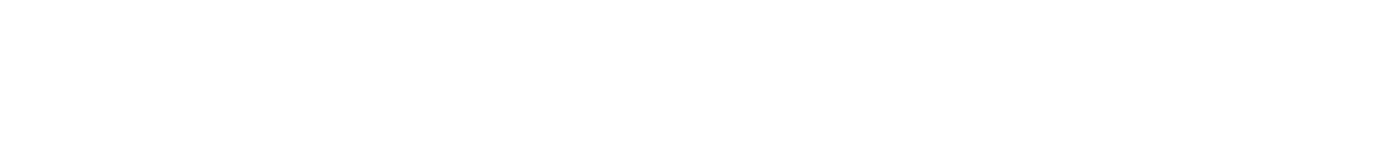
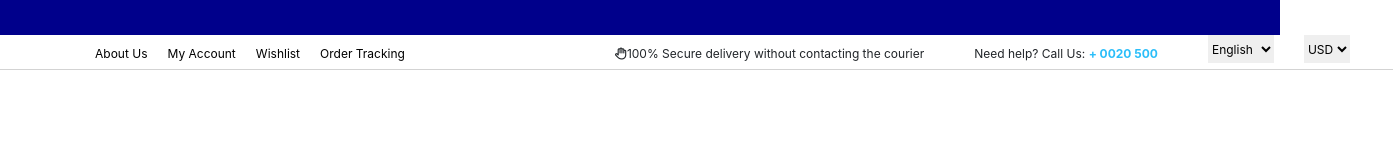
Before and after one commit to AlizadaLN/FrontEndProject, a plain HTML site: page assets/index.html in a window 1280 px wide. Shown: the whole page, 1393 px wide, since content can reach past the window. Drawn offline with nearby package versions, Linux system fonts and the light colour scheme.

Commit message:
first line

```diff
--- /dev/null
+++ b/assets/css/style.css
@@ -0,0 +1,96 @@
+body {
+    margin: 0;
+
+  }
+
+.blueRow{
+    width: 100%;
+    height: 35px;
+    background-color: darkblue;
+    color: white;
+
+
+}
+
+.navbar-toggler {
+    overflow: hidden;
+    background-color: blue;
+
+  }
+
+
+  .topnav {
+    overflow: hidden;
+    margin-left: 100px;
+
+  }
+
+  .topnav a {
+    float: left;
+    display: block;
+    color: black;
+    text-align: center;
+
+    padding: 10px;
+    text-decoration: none;
+    font-size: 12px;
+  }
+
+  .topnav a:hover {
+
+    color: blue;
+  }
+
+
+
+  .topnav .icon {
+    display: none;
+  }
+
+  /* @media screen and (max-width: 600px) {
+    .topnav a:not(:first-child) {display: none;}
+    .topnav a.icon {
+      float: right;
+      display: block;
+    }
+  }
+
+  @media screen and (max-width: 600px) {
+    .topnav.responsive {position: relative;}
+    .topnav.responsive .icon {
+      position: absolute;
+      right: 0;
+      top: 0;
+    }
+    .topnav.responsive a {
+      float: none;
+      display: block;
+      text-align: left;
+    }} */
+
+    .row{
+        width: 110%;
+        height: 35px;
+        border-bottom: solid 0.5px lightgray;
+        display: flex;
+
+
+    }
+
+    .topbar-notice{
+        margin-top: 10px;
+        padding-left: 200px;
+        font-size: 12px;
+
+
+    }
+
+    .text-content{
+        margin-top: 10px;
+        padding-left: 50px;
+        font-size: 12px;
+    }
+
+    .input-group mb-3{
+        padding-left: 200px;
+    }
--- a/assets/index.html
+++ b/assets/index.html
@@ -1,12 +1,80 @@
 <!DOCTYPE html>
 <html lang="en">
+
 <head>
     <meta charset="UTF-8">
     <meta http-equiv="X-UA-Compatible" content="IE=edge">
     <meta name="viewport" content="width=device-width, initial-scale=1.0">
+    <link rel="stylesheet" href="https://cdn.jsdelivr.net/npm/bootstrap@4.6.2/dist/css/bootstrap.min.css"
+        integrity="sha384-xOolHFLEh07PJGoPkLv1IbcEPTNtaed2xpHsD9ESMhqIYd0nLMwNLD69Npy4HI+N" crossorigin="anonymous">
+    <link rel="stylesheet" href="https://cdnjs.cloudflare.com/ajax/libs/font-awesome/6.3.0/css/all.min.css"
+        integrity="sha512-SzlrxWUlpfuzQ+pcUCosxcglQRNAq/DZjVsC0lE40xsADsfeQoEypE+enwcOiGjk/bSuGGKHEyjSoQ1zVisanQ=="
+        crossorigin="anonymous" referrerpolicy="no-referrer" />
+    <link rel="stylesheet" href="./css/style.css">
     <title>HomePage</title>
 </head>
+
 <body>
+    <div class="homePage">
+        <div class="header">
+            <div class="blueRow">
+                <a href=""></a>
 
+            </div>
+            <div class="row">
+                <div class="navBar">
+
+                    <div class="topnav" id="myTopnav">
+                        <a href="#home" class="active">About Us</a>
+                        <a href="#news">My Account</a>
+                        <a href="#contact">Wishlist</a>
+                        <a href="#about">Order Tracking</a>
+                        <a href="javascript:void(0);" class="icon" onclick="myFunction()">
+                            <i class="fa fa-bars"></i>
+                        </a>
+                    </div>
+                </div>
+                <div class="topbar-notice">
+
+                    <p><i class="fa-regular fa-hand"></i>100% Secure delivery without contacting the courier</p>
+
+                </div>
+
+                <div class="text-content">
+                    Need help? Call Us: <a href="tel:0020500"><strong style="color: #2bbef9">+ 0020 500</strong></a>
+                </div>
+
+
+                    <div style="display: flex; justify-content: end; padding-left: 50px;" class="language">
+                  <div  class="input-group mb-3">
+                    <select style="font-size: 12px; border: none;" class="form-select" id="inputGroupSelect01">
+                      <option selected>English</option>
+                      <option value="1">Spanish</option>
+                      <option value="2">German</option>
+                    </select>
+                  </div>
+                  <div style="padding-left: 30px;" class="input-group mb-3">
+                    <select style="font-size: 12px; border: none;" class="form-select" id="inputGroupSelect01">
+                      <option selected>USD</option>
+                      <option value="1">INR</option>
+                      <option value="2">GBP</option>
+                    </select>
+                  </div>
+                </div>
+
+
+
+
+
+
+
+
+
+
+            </div>
+        </div>
+    </div>
 </body>
+<script src="./js/script.js"></script>
+
 </html>
--- /dev/null
+++ b/assets/js/script.js
@@ -0,0 +1,9 @@
+
+function myFunction() {
+    var x = document.getElementById("myTopnav");
+    if (x.className === "topnav") {
+      x.className += " responsive";
+    } else {
+      x.className = "topnav";
+    }
+  }
```
